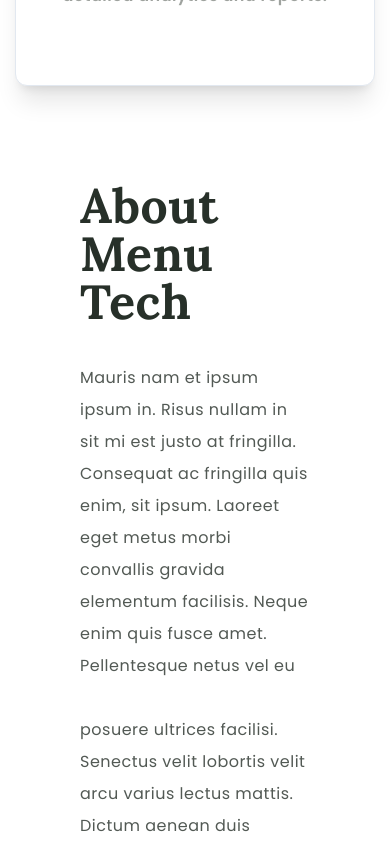
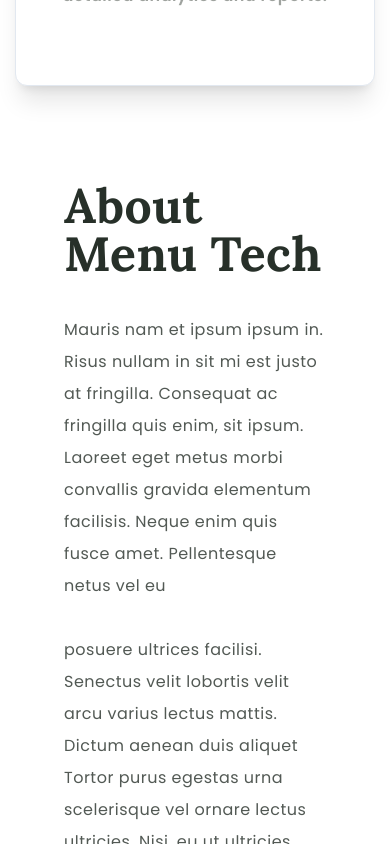
Before and after one commit to DevIsraelHub/new-menu-tech-web, a Next.js app: page / in a window 390 px wide. Shown: the part 3180-4024 px from the top of the page. Built offline with nearby package versions, Linux system fonts and the light colour scheme.

Commit message:
refactor: made changes to the padding in the About

```diff
--- a/src/components/About.tsx
+++ b/src/components/About.tsx
@@ -9,7 +9,7 @@ import { Button } from "./ui/button"
 const About = () => {
 
   return (
-    <section className="w-full pt-12 gap-x-[74px] p-8 md:p-12 xl:p-0 lg:p-0 items-center" id="about">
+    <section className="w-full pt-12 gap-x-[74px] p-4 md:p-12 xl:p-0 lg:p-0 items-center" id="about">
       {/* text */}
       <div className="w-full grid grid-cols-1 lg:grid-cols-2 xl:grid-cols-2 px-12">
 
@@ -20,7 +20,7 @@ const About = () => {
           viewport={{ once: true, amount: 0.2 }}
           className="xl:pl-[100px]">
           <h1 className="text-orange-500  w-full max-sm:text-5xl mb-9">
-            About <br /> Menu Tech
+            About Menu Tech
           </h1>
           <p className="mb-8">
             Mauris nam et ipsum ipsum in. Risus nullam in sit mi est justo at fringilla. Consequat ac fringilla quis enim, sit ipsum. Laoreet eget metus morbi convallis gravida elementum facilisis. Neque enim quis fusce amet. Pellentesque netus vel eu
```
